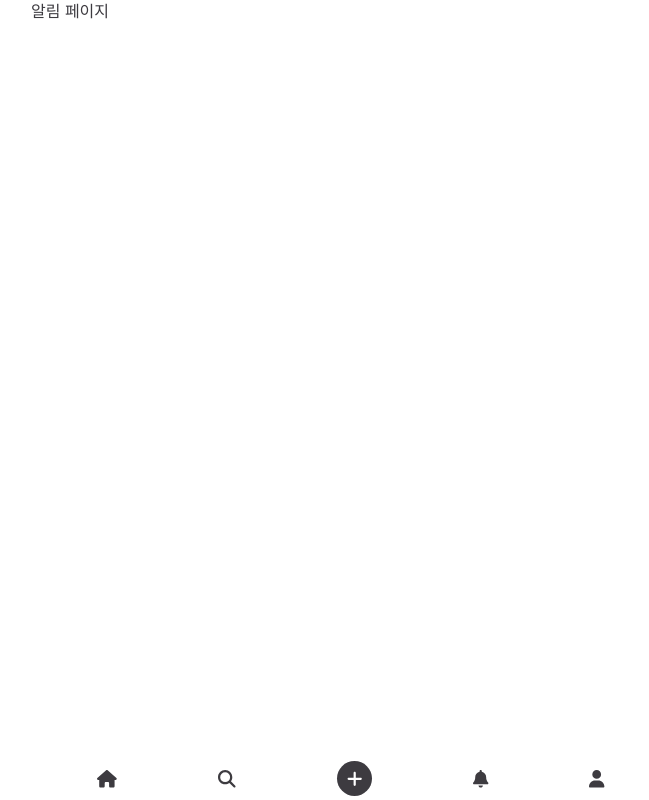
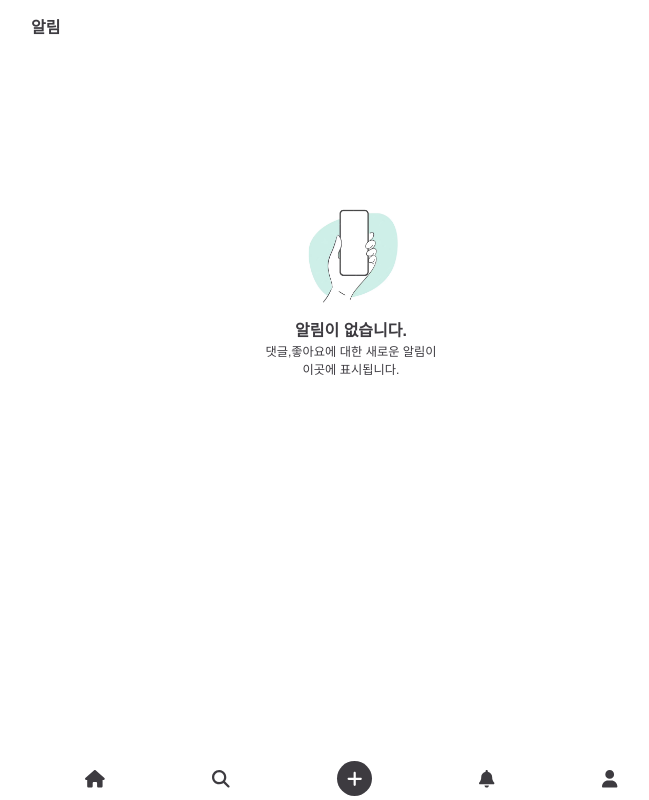
Before and after one commit to jungsikjeong/vue-book, a Vue app: page /notification in a window 1280 px wide. Shown: the whole page, without its empty margins (289-938 px from the left). Built offline with nearby package versions, Linux system fonts and the light colour scheme; a web font is replaced by a local one.

Commit message:
Style: 사이즈변경

```diff
--- a/src/App.vue
+++ b/src/App.vue
@@ -29,8 +29,8 @@ function onTapChange(name: string) {
 
 <style lang="scss" scoped>
 .container {
-  max-width: 40rem;
-  margin: 0 auto;
+  /* max-width: 40rem;
+  margin: 0 auto; */
   padding-bottom: 1.5rem;
 }
 </style>
--- a/src/assets/globalStyle/global.css
+++ b/src/assets/globalStyle/global.css
@@ -137,6 +137,10 @@ li {
   list-style: none;
 }
 
+strong {
+  font-weight: bold;
+}
+
 body {
   color: #3d3b40;
 }
--- a/src/assets/globalStyle/global.scss
+++ b/src/assets/globalStyle/global.scss
@@ -143,6 +143,10 @@ li {
   list-style: none;
 }
 
+strong {
+  font-weight: bold;
+}
+
 body {
   color: $black-color;
 }
--- a/src/components/Header.vue
+++ b/src/components/Header.vue
@@ -36,7 +36,7 @@ const props = defineProps({
 .header {
   position: relative;
   max-width: 40rem;
-  margin: 0 auto;
+  margin: 0 auto !important;
   font-weight: 400;
   font-size: 1rem;
   border-bottom: 1px solid #eee;
--- a/src/components/footer/index.vue
+++ b/src/components/footer/index.vue
@@ -25,7 +25,7 @@ onMounted(() => {
 
 <template>
   <div class="container">
-    <ul class="icons-list">
+    <ul class="footer-list">
       <li
         :class="{ current: dataId === '0' }"
         @click="onCurrentPage"
@@ -85,11 +85,12 @@ onMounted(() => {
   background-color: $white-color;
   font-size: 1.1rem;
 }
-.icons-list {
+.footer-list {
   display: flex;
   align-items: center;
   justify-content: space-around;
-
+  max-width: 40rem;
+  margin: 0 auto;
   li {
     cursor: pointer;
   }
--- a/src/components/post-list/index.vue
+++ b/src/components/post-list/index.vue
@@ -80,7 +80,8 @@ const postList = [
 .container {
   padding: 1rem;
   max-width: 40rem;
-  margin: auto;
+  margin: 0 auto;
+  margin-bottom: 3rem;
 }
 
 .post-list {
--- a/src/views/MyPageView.vue
+++ b/src/views/MyPageView.vue
@@ -89,6 +89,8 @@ function onModalOpen() {
 
 <style lang="scss" scoped>
 .container {
+  max-width: 40rem;
+  margin: 0 auto;
   padding: 1rem;
 }
 .myPage-header {
--- a/src/views/NotificationView.vue
+++ b/src/views/NotificationView.vue
@@ -1,5 +1,44 @@
 <script setup lang="ts"></script>
 
-<template>알림 페이지</template>
+<template>
+  <div class="container">
+    <header class="header">알림</header>
 
-<style lang="scss" scoped></style>
+    <div class="not-found">
+      <img src="/image/no-alarm.PNG" alt="" />
+      <strong>알림이 없습니다.</strong>
+
+      <p>
+        댓글,좋아요에 대한 새로운 알림이<br />
+        이곳에 표시됩니다.
+      </p>
+    </div>
+  </div>
+</template>
+
+<style lang="scss" scoped>
+.container {
+  position: relative;
+  padding: 1rem;
+}
+.header {
+  font-weight: bold;
+  border: none;
+}
+
+.not-found {
+  margin: 0 auto;
+  padding-top: 10rem;
+  text-align: center;
+
+  img {
+    margin: 0 auto;
+    padding-bottom: 1rem;
+    width: 100px;
+  }
+
+  p {
+    font-size: 0.765rem;
+  }
+}
+</style>
--- a/src/views/SearchView.vue
+++ b/src/views/SearchView.vue
@@ -127,6 +127,8 @@ onUnmounted(() => {
 <style lang="scss" scoped>
 .container {
   padding: 1rem;
+  max-width: 40rem;
+  margin: 0 auto;
 }
 
 .search-input {
```
Also changed, not shown: public/image/no-alarm.PNG (added).
